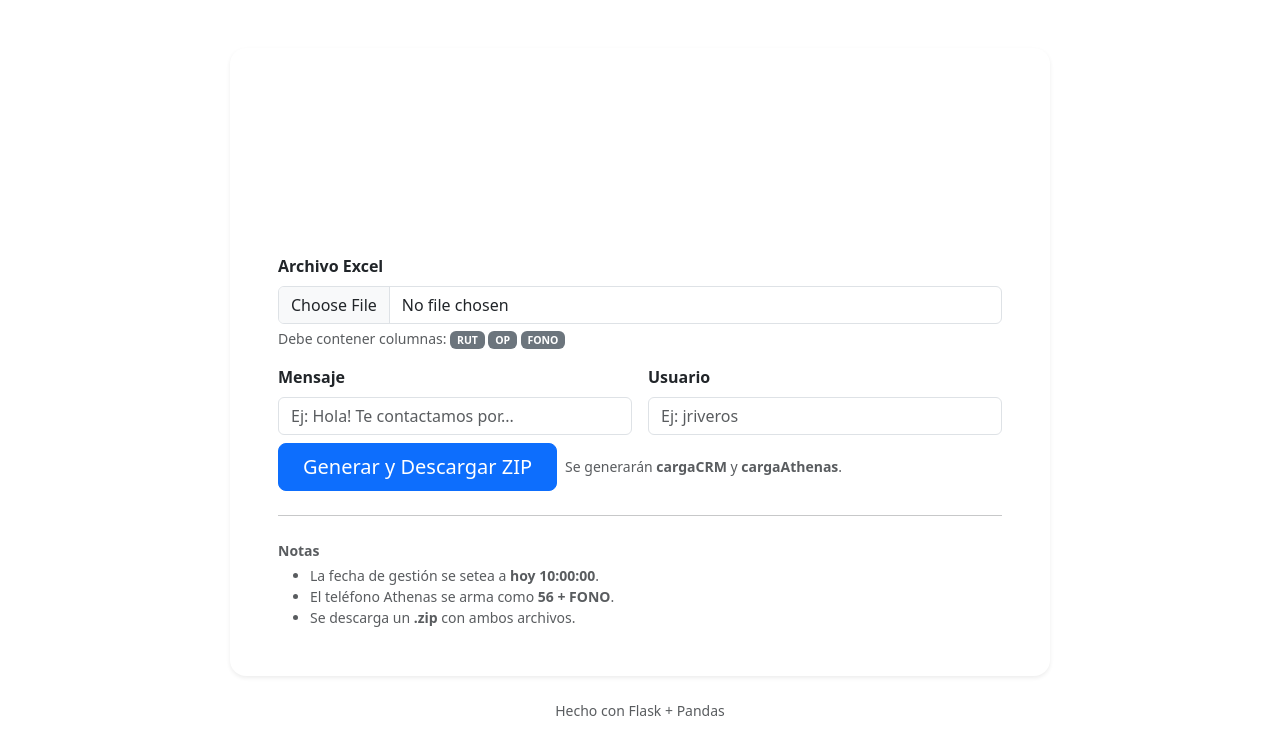
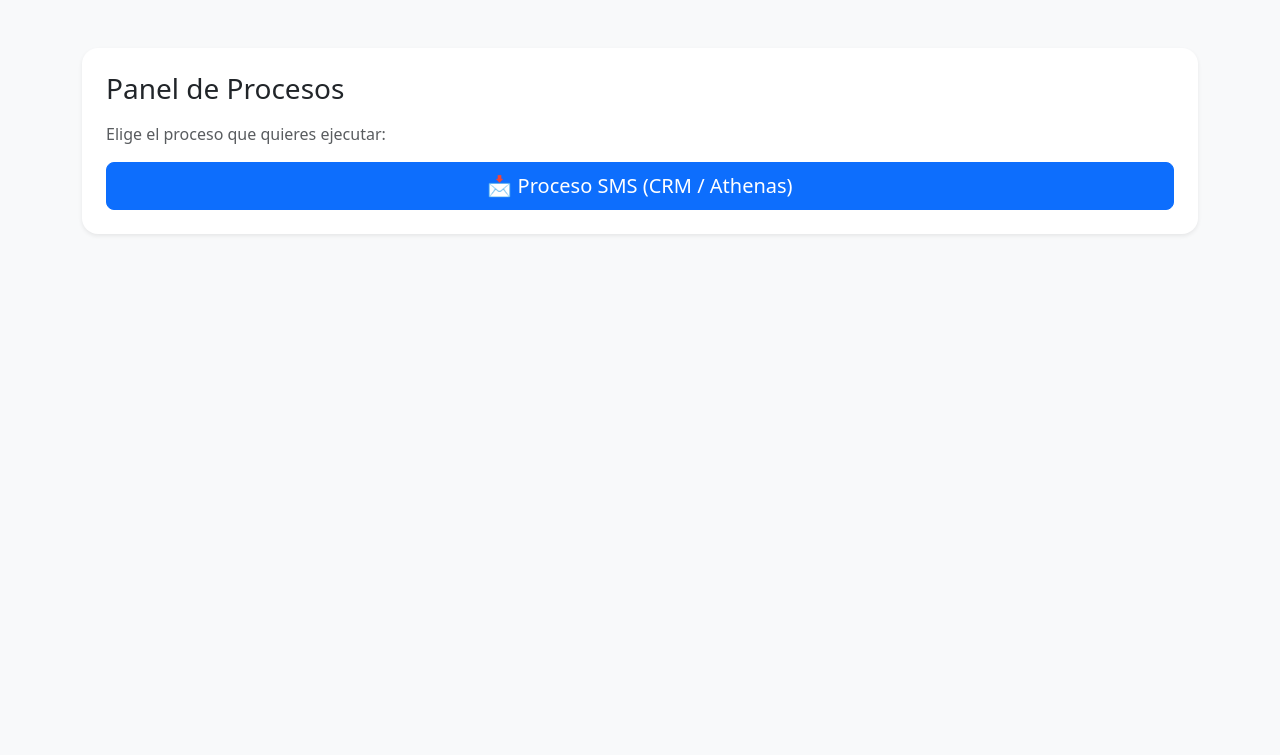
Before and after one commit to TomasDiazV95/Formato_SMS, a Flask app: page / in a window 1280 px wide. Shown: the top 755 px of the page. Run offline with Flask 3, Linux system fonts and the light colour scheme.

Commit message:
se agrega main

```diff
--- a/app.py
+++ b/app.py
@@ -76,10 +76,14 @@
 
 @app.route("/", methods=["GET"])
 def index():
+    return render_template("main.html")
+
+@app.route("/sms", methods=["GET"])
+def sms_page():
+    # Tu página actual (index.html)
     return render_template("index.html")
 
-
-@app.route("/process", methods=["POST"])
+@app.route("/sms/process", methods=["POST"])
 def process():
     file = request.files.get("file")
     mensaje = (request.form.get("mensaje") or "").strip()
@@ -87,15 +91,15 @@
 
     if not file or file.filename == "":
         flash("Debes subir un archivo Excel.", "danger")
-        return redirect(url_for("index"))
+        return redirect(url_for("sms_page"))
 
     if not mensaje:
         flash("Debes ingresar un Mensaje.", "danger")
-        return redirect(url_for("index"))
+        return redirect(url_for("sms_page"))
 
     if not usuario:
         flash("Debes ingresar un Usuario.", "danger")
-        return redirect(url_for("index"))
+        return redirect(url_for("sms_page"))
 
     try:
         # Lee Excel
@@ -133,10 +137,10 @@
 
     except ValueError as e:
         flash(str(e), "danger")
-        return redirect(url_for("index"))
+        return redirect(url_for("sms_page"))
     except Exception as e:
         flash(f"Ocurrió un error procesando el archivo: {e}", "danger")
-        return redirect(url_for("index"))
+        return redirect(url_for("sms_page"))
 
 
 if __name__ == "__main__":
--- a/templates/index.html
+++ b/templates/index.html
@@ -14,7 +14,7 @@
   <div class="container py-5">
     <div class="mx-auto" style="max-width: 820px;">
       <div class="card shadow-sm border-0 rounded-4 overflow-hidden">
-        <div class="p-4 p-md-5 header-grad text-white">
+        <div class="p-4 p-md-5 header-grad text-black">
           <h1 class="h3 mb-1">Generador de Cargas</h1>
           <p class="mb-0 opacity-75">Sube tu Excel, ingresa Mensaje y Usuario, y descarga el ZIP con las 2 salidas.</p>
         </div>
@@ -76,7 +76,7 @@
       </div>
 
       <p class="text-center text-muted small mt-4 mb-0">
-        Hecho con Flask + Pandas
+        Hecho por Tomas y Felipe
       </p>
     </div>
   </div>
--- /dev/null
+++ b/templates/main.html
@@ -0,0 +1,22 @@
+<!doctype html>
+<html lang="es">
+<head>
+  <meta charset="utf-8">
+  <title>Menú Principal</title>
+  <link href="https://cdn.jsdelivr.net/npm/bootstrap@5.3.3/dist/css/bootstrap.min.css" rel="stylesheet">
+</head>
+<body class="bg-light">
+  <div class="container py-5">
+    <div class="card shadow-sm border-0 rounded-4 p-4">
+      <h1 class="h3 mb-3">Panel de Procesos</h1>
+      <p class="text-muted">Elige el proceso que quieres ejecutar:</p>
+
+      <div class="d-grid gap-3">
+        <a class="btn btn-primary btn-lg" href="{{ url_for('sms_page') }}">📩 Proceso SMS (CRM / Athenas)</a>
+
+        <!-- Puedes agregar más -->
+      </div>
+    </div>
+  </div>
+</body>
+</html>
```
